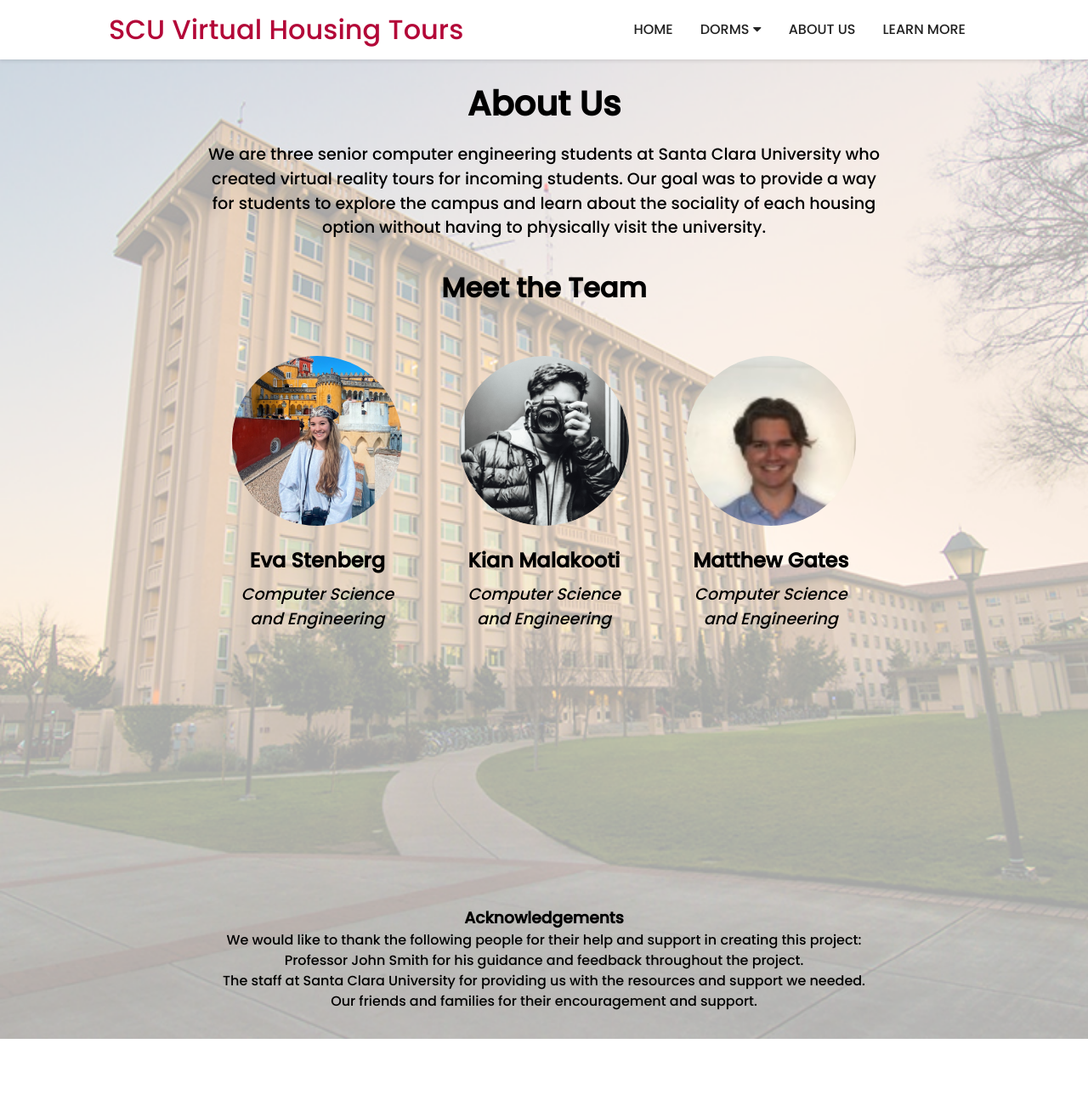
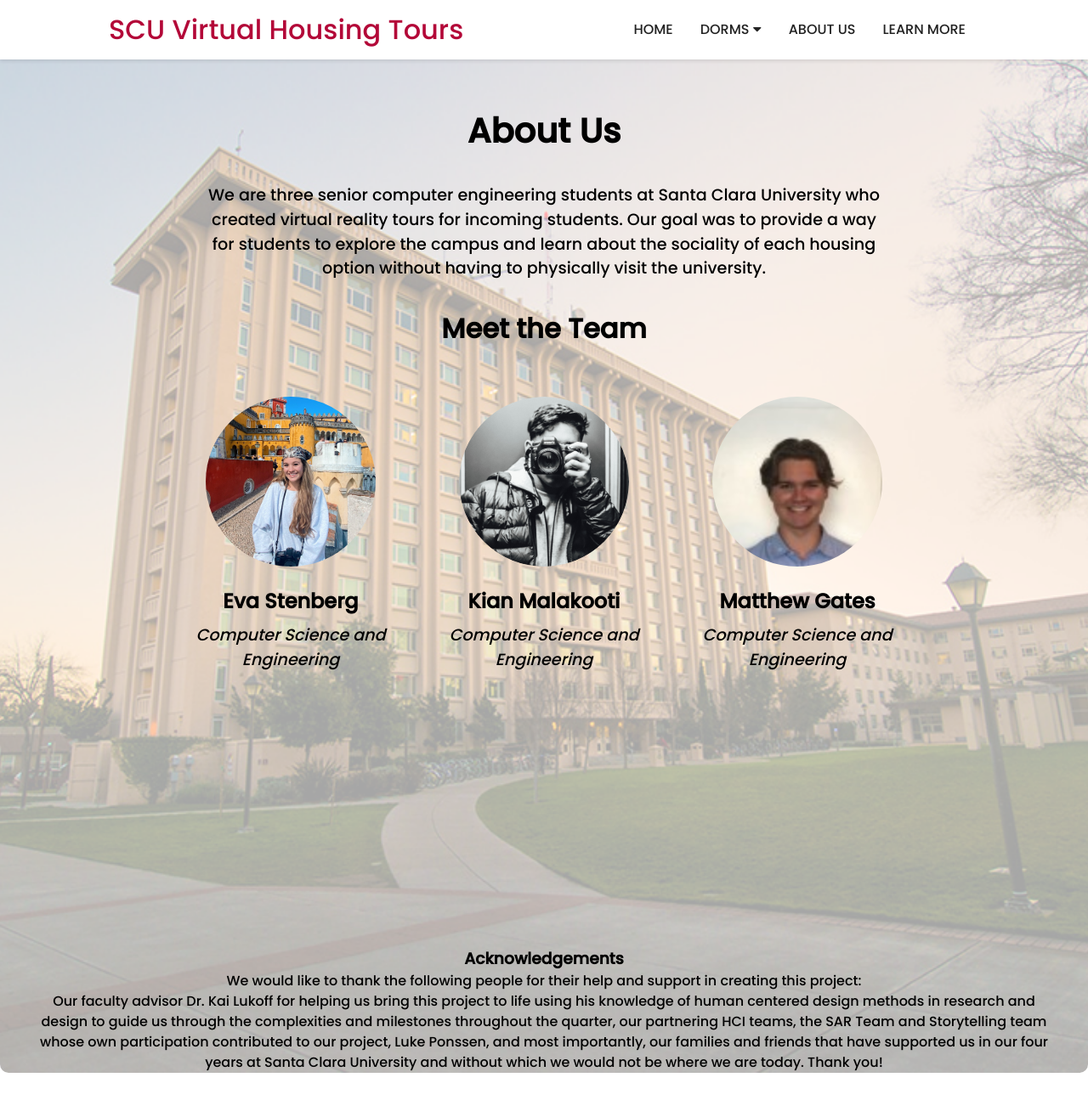
Before and after one commit to kianxm/dorm-tours, a React (Create React App) app: page /about in a window 1280 px wide. Shown: the whole page at 85% size. Before the commit the page ends 1223 px from the top, so only its background shows below. Built offline with nearby package versions, Linux system fonts and the light colour scheme.

Commit message:
fixed about page

```diff
--- a/src/components/Navbar/About.css
+++ b/src/components/Navbar/About.css
@@ -1,11 +1,13 @@
-body {
+
+
+#about-page {
   background-image: url('../../images/dorm_images/pics/background.png');
   background-repeat: no-repeat;
   background-size: cover;
   background-position: center;
 }
 
-body::before {
+#about-page::before {
   content: "";
   position: fixed;
   top: 0;
@@ -14,27 +16,27 @@ body::before {
   bottom: 0;
 }
 
-
-
 .about-container {
   margin: 2rem auto;
-  max-width: 800px;
+  max-width: 2000px;
   text-align: center;
   padding-top: 60px;
   border-radius: 10px;
 }
 
-
-
 .about-header {
   font-size: 2.5rem;
   font-weight: bold;
+  margin: 2rem auto;
+  max-width: 800px;
 }
 
 .about-description {
   margin-top: 1rem;
   font-size: 1.2rem;
   line-height: 1.5;
+  margin: 2rem auto;
+  max-width: 800px;
 }
 
 .about-subheader {
@@ -50,7 +52,6 @@ body::before {
   overflow-x: auto;
   margin-top: 2rem;
 }
-
 
 .team-member {
   margin: 1.5rem;
@@ -80,4 +81,6 @@ body::before {
   margin-top: 2rem;
   font-size: 1rem;
   line-height: 1.5;
+  margin: 2rem auto;
+  max-width: 1200px;
 }
--- a/src/components/Navbar/About.js
+++ b/src/components/Navbar/About.js
@@ -6,7 +6,7 @@ import eva from "../../images/avatars/eva.png";
 
 const About = () => {
   return (
-    <div className="about-container">
+    <div className="about-container" id="about-page">
       <h1 className="about-header">About Us</h1>
       <p className="about-description">
         We are three senior computer engineering students at Santa Clara
@@ -36,9 +36,8 @@ const About = () => {
         <h3 className="acknowledgements-header">Acknowledgements</h3>
         <p>We would like to thank the following people for their help and support in creating this project:</p>
         <ul>
-          <li>Professor John Smith for his guidance and feedback throughout the project.</li>
-          <li>The staff at Santa Clara University for providing us with the resources and support we needed.</li>
-          <li>Our friends and families for their encouragement and support.</li>
+            <li>Our faculty advisor Dr. Kai Lukoff for helping us bring this project to life using his knowledge of human centered design
+          methods in research and design to guide us through the complexities and milestones throughout the quarter, our partnering HCI teams, the SAR Team and Storytelling team whose own participation contributed to our project, Luke Ponssen, and most importantly, our families and friends that have supported us in our four years at Santa Clara University and without which we would not be where we are today. Thank you!</li>
         </ul>
       </div>
     </div>
```
